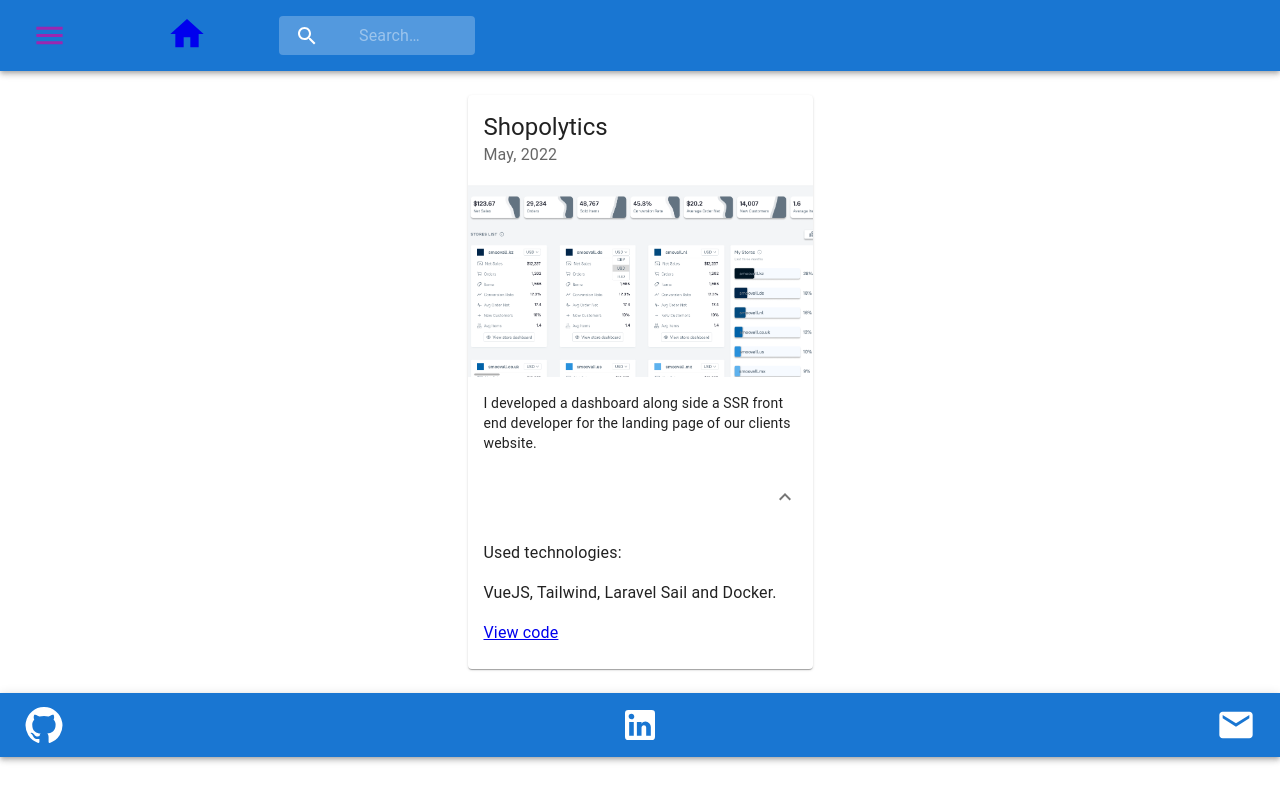
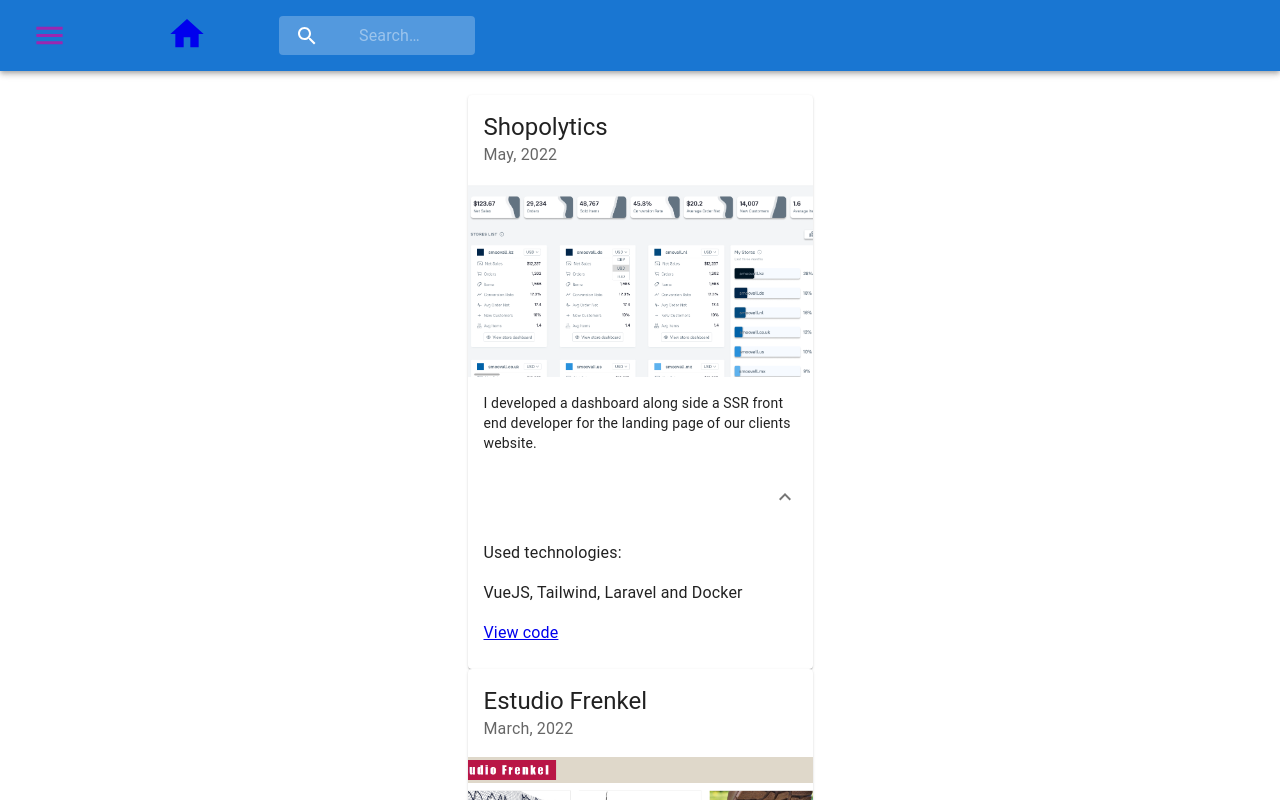
Before and after one commit to NicolasClaudioBolo/portfolio, a React (Create React App) app: page /Experience in a window 1280 px wide. Both pictures are taken after a click on the button 784 px from the left and 497 px from the top of the page. Shown: the top 800 px of the page. Built offline with nearby package versions, Linux system fonts and the light colour scheme.

Commit message:
Added some propsin cards

```diff
--- a/src/components/ExperienceCard.js
+++ b/src/components/ExperienceCard.js
@@ -43,8 +43,8 @@
         <CardMedia
             component="img"
             height="194"
-            image={img}
-            alt="Shopolytics"
+            image={work.img}
+            alt={work.alt}
         />
         <CardContent>
             <Typography variant="body2" color="text.primary">
@@ -65,7 +65,7 @@
             <CardContent>
             <Typography paragraph>Used technologies:</Typography>
             <Typography paragraph>
-                VueJS, Tailwind, Laravel Sail and Docker.
+                {work.techs}
             </Typography>
             <Typography>
                 <a href="#">View code</a>
@@ -73,45 +73,6 @@
             </CardContent>
         </Collapse>
         </Card>
-
-        {/* <Card sx={{ maxWidth: 345 }}>
-        <CardHeader
-            title="Estudio Frenkel"
-            subheader="Since March, 2022"
-        />
-        <CardMedia
-            component="img"
-            height="194"
-            image={img1}
-            alt="Estudio Frenkel"
-        />
-        <CardContent>
-            <Typography variant="body2" color="text.primary">
-            I'm currently developing a website for a small lawyers firm from Buenos Aires.
-            </Typography>
-        </CardContent>
-        <CardActions disableSpacing>
-            <ExpandMore
-            expand={open}
-            onClick={handleExpandClick(false)}
-            aria-expanded={open}
-            aria-label="show more"
-            >
-            <ExpandMoreIcon />
-            </ExpandMore>
-        </CardActions>
-        <Collapse in={open} timeout="auto" unmountOnExit>
-            <CardContent>
-            <Typography paragraph>Used technologies:</Typography>
-            <Typography paragraph>
-                ReactJS, Reactstrap and pure CSS.
-            </Typography>
-            <Typography>
-                <a href="#">View code</a>
-            </Typography>
-            </CardContent>
-        </Collapse>
-        </Card> */}
     </div>
   );
 }
--- a/src/views/Experience.js
+++ b/src/views/Experience.js
@@ -1,21 +1,32 @@
 import React from 'react'
 import ExperienceCard from '../components/ExperienceCard'
-import { Grid } from '@mui/material'
+import { Grid, requirePropFactory } from '@mui/material'
+import shopolytics_img from '../assets/shopolytics.png'
+import estudiofrenkel_img from '../assets/estudio_frenkel.png'
 
 const Experience = () => {
   const data = [
     {
       title: "Shopolytics",
       date: "May, 2022",
-      img: "profile_pic",
+      img: shopolytics_img,
       description: "I developed a dashboard along side a SSR front end developer for the landing page of our clients website.",
-      techs: ["VueJS", "Tailwind", "Laravel", "Docker"]
+      techs: "VueJS, Tailwind, Laravel and Docker",
+      alt: "Shopolytics"
+    },
+    {
+      title: "Estudio Frenkel",
+      date: "March, 2022",
+      img: estudiofrenkel_img,
+      description: "I'm currently working on my first job as a web developer, programming a web app for a small lawyers firm from Buenos Aires. I'm using React.JS for the development.",
+      techs: "ReactJS, Reactstrap and pure CSS.",
+      alt: "Estudio Frenkel"
     }
   ]
   return (
     <Grid
       container
-      direction="row"
+      direction="column"
       justifyContent="center"
       alignItems="center"
       sx={{ my: 3 }}>
```
